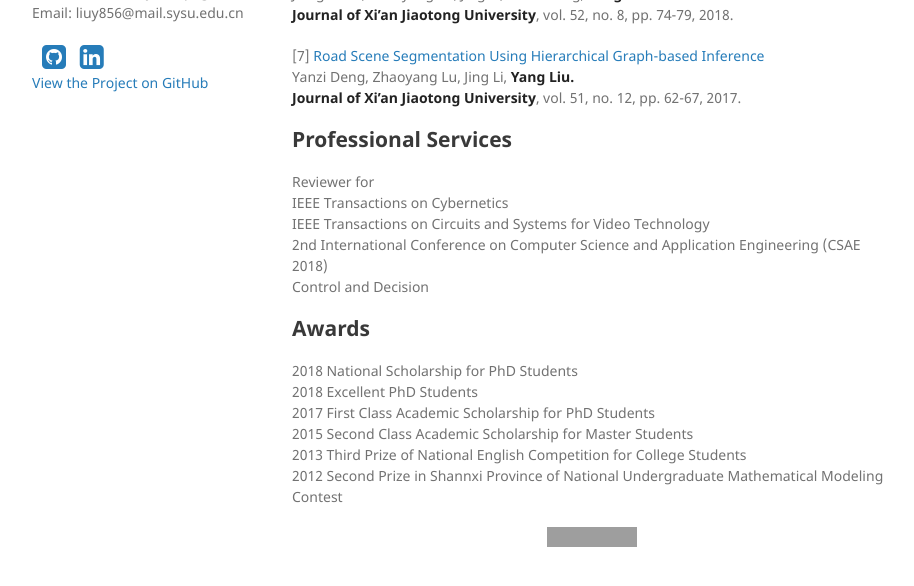
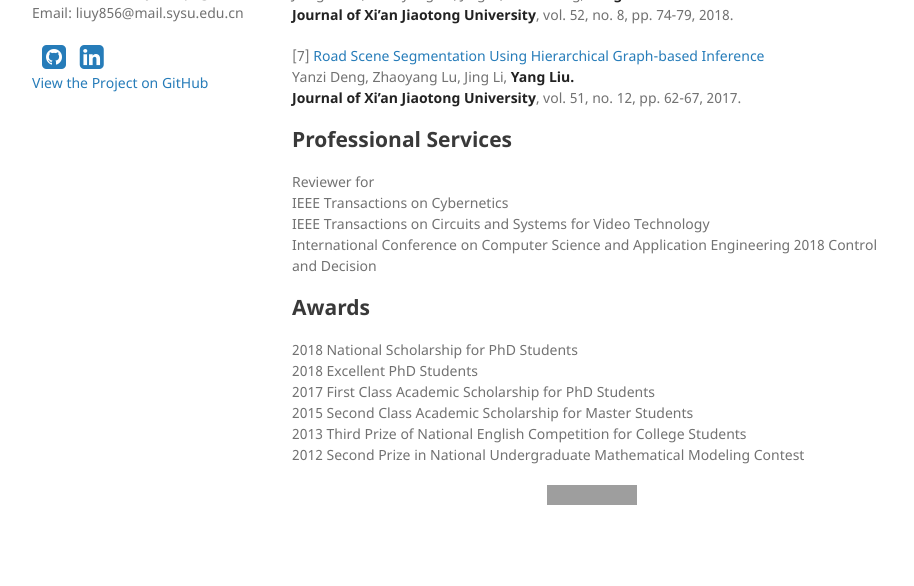
Before and after one commit to YangLiu9208/home, a Jekyll site: the page built from index.md, in a window 1280 px wide and 900 px high, scrolled down 571 px, cut to the strip 298-884 px from the top of the window. Shown: the whole strip, without its empty margins (178-1092 px from the left). Built offline with Jekyll 4.4.1, drawn with Linux system fonts in a browser that asks for light colours; a style sheet for code colours, icons or effects is not loaded; our own code applies the rules of GitHub Pages for plain Markdown files; after the commit the page ends 1429 px from its top, so only the background shows below that; grey boxes are pictures that could not be loaded.

Commit message:
Update index.md

```diff
--- a/index.md
+++ b/index.md
@@ -42,7 +42,7 @@ Yanzi Deng, Zhaoyang Lu, Jing Li, **Yang Liu.**
 Reviewer for
 IEEE Transactions on Cybernetics
 IEEE Transactions on Circuits and Systems for Video Technology
-2nd International Conference on Computer Science and Application Engineering (CSAE 2018)
+International Conference on Computer Science and Application Engineering 2018
 Control and Decision
 
 ## Awards
@@ -51,7 +51,7 @@ Control and Decision
 2017 First Class Academic Scholarship for PhD Students
 2015 Second Class Academic Scholarship for Master Students
 2013 Third Prize of National English Competition for College Students
-2012 Second Prize in Shannxi Province of National Undergraduate Mathematical Modeling Contest
+2012 Second Prize in National Undergraduate Mathematical Modeling Contest
 
 <div align="center">
 <a href='https://clustrmaps.com/site/1afab'  title='Visit tracker'><img src='//clustrmaps.com/map_v2.png?cl=ffffff&w=a&t=tt&d=4gcumkWOGcGMkP7mPeNRWlKjBOWOoFnp4f3NrPlhG8U'/></a>
```
